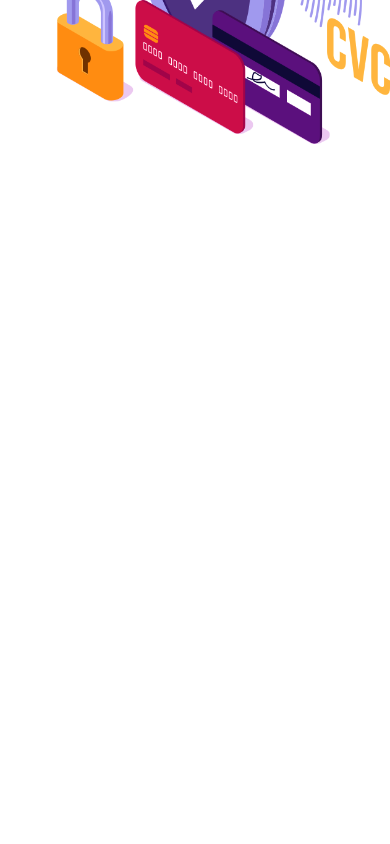
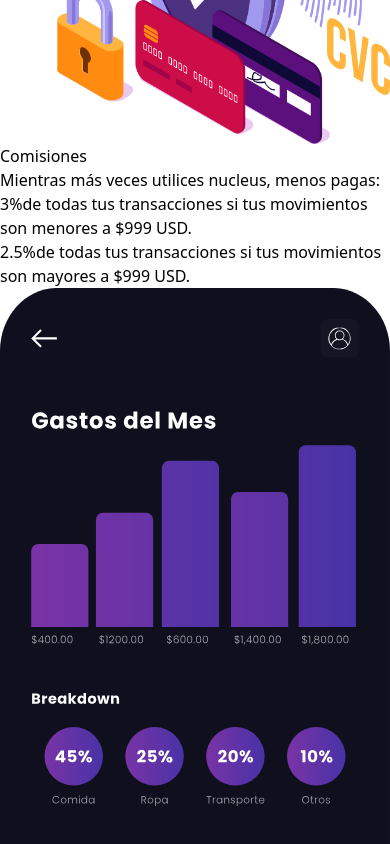
Before and after one commit to deglan-rivas/layout-tailwind-clonNucleus, a React (Vite) app: page / in a window 390 px wide. Shown: the part 2804-3648 px from the top of the page. Before the commit the page ends 2948 px from the top, so only its background shows below. Built offline with nearby package versions, Linux system fonts and the light colour scheme.

Commit message:
feat: :sparkles: add Commissions section

```diff
--- a/src/App.tsx
+++ b/src/App.tsx
@@ -1,3 +1,4 @@
+import Commissions from "./components/Commissions"
 import Header from "./components/Header"
 import Security from "./components/Security"
 import WhatIs from "./components/WhatIs"
@@ -9,6 +10,7 @@ function App() {
       <Header />
       <WhatIs />
       <Security />
+      <Commissions />
     </>
   )
 }
--- /dev/null
+++ b/src/components/Commissions.tsx
@@ -0,0 +1,35 @@
+export default function Commissions() {
+  return (
+    <section className="max-w-screen-xl mx-auto py-10 px-10 space-y-12">
+      <h2 className="text-5xl font-bold text-center md:text-6xl">
+        Comisiones
+      </h2>
+
+      <div className="flex flex-col justify-between items-center gap-12 md:flex-row">
+        <div className="space-y-12 basis-full md:basis-1/2">
+          <p className="text-2xl font-bold text-center md:text-left md:text-3xl">
+            Mientras más veces utilices nucleus, menos pagas:
+          </p>
+
+          <p className="text-black text-right text-xl flex flex-col justify-between items-center gap-4 bg-white border shadow-lg px-5 py-5 transition-transform hover:scale-105 md:flex-row">
+            <span className="text-5xl font-bold text-purple-700">
+              3%
+            </span>
+            de todas tus transacciones si tus movimientos son menores a $999 USD.
+          </p>
+
+          <p className="text-black text-right text-xl flex flex-col justify-between items-center gap-4 bg-white border shadow-lg px-5 py-5 transition-transform hover:scale-105 md:flex-row">
+            <span className="text-5xl font-bold text-purple-700">
+              2.5%
+            </span>
+            de todas tus transacciones si tus movimientos son mayores a $999 USD.
+          </p>
+        </div>
+
+        <div className="basis-full md:basis-1/2">
+          <img src="/app_3.svg" alt="app - comisiones" className="w-screen" />
+        </div>
+      </div>
+    </section>
+  )
+}
--- a/src/components/Security.tsx
+++ b/src/components/Security.tsx
@@ -26,14 +26,18 @@ export default function Security() {
   }, []);
 
   return (
-    <section className="bg-purple-700 ">
+    <section className="bg-purple-700">
       {/* <section className={`w-full border-b-[50px] border-r-[1870px] border-b-purple-700 border-r-transparent`}>
         {screenSize.width} - {screenSize.height}
       </section> */}
+      {/* <div className={`w-screen h-40 text-green-300 bg-purple-700 rotate-3 origin-top-left -translate-y-${10}`}>
+        aaaaaaaaaaaaaaaaaaaaaaaaaaaa
+      </div> */}
+
       <div className="max-w-screen-xl mx-auto py-10 px-10 space-y-10">
-        <h3 className="text-center text-white text-5xl font-bold md:text-6xl">
+        <h2 className="text-center text-white text-5xl font-bold md:text-6xl">
           Nucleus es seguro
-        </h3>
+        </h2>
 
         <div className="flex flex-col justify-center items-center md:flex-row gap-8">
           <div className="space-y-10 basis-full md:basis-1/2">
@@ -42,7 +46,7 @@ export default function Security() {
             </p>
 
             <p className="px-5 py-5 bg-white text-xl transition-transform hover:scale-105 md:text-2xl">
-              Utiliza tu cara o tu dedo para confirmar un deposito o registrar una cuenta
+              Utiliza tu cara o tu dedo para confirmar un depósito o registrar una cuenta
             </p>
 
             <p className="px-5 py-5 bg-white text-xl transition-transform hover:scale-105 md:text-2xl">
--- a/src/components/WhatIs.tsx
+++ b/src/components/WhatIs.tsx
@@ -18,13 +18,13 @@ const whatIsItems: WhatIsItem[] = [
   {
     id: 3,
     title: "Administrable",
-    content: "Añade o transfiere fondos a tu banco, añade limites o controla tus gastos"
+    content: "Añade o transfiere fondos a tu banco, añade límites o controla tus gastos"
   }
 ]
 
 function WhatIsItem({ item }: { item: WhatIsItem }) {
   return (
-    <div className="px-5 py-5 space-y-2 shadow-2xl bg-white hover:scale-105 transition-transform">
+    <div className="px-5 py-5 space-y-2 border shadow-2xl bg-white hover:scale-105 transition-transform">
       <h3 className="text-purple-700 font-bold text-center text-3xl md:text-4xl">
         {item.title}
       </h3>
```
Also changed, not shown: public/app_3.svg (added).
